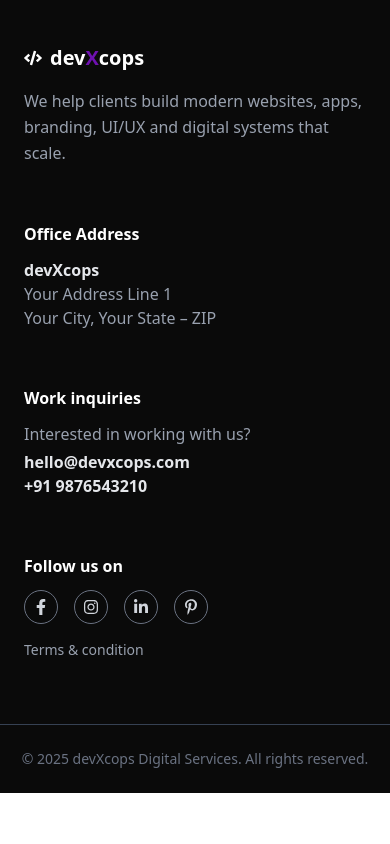
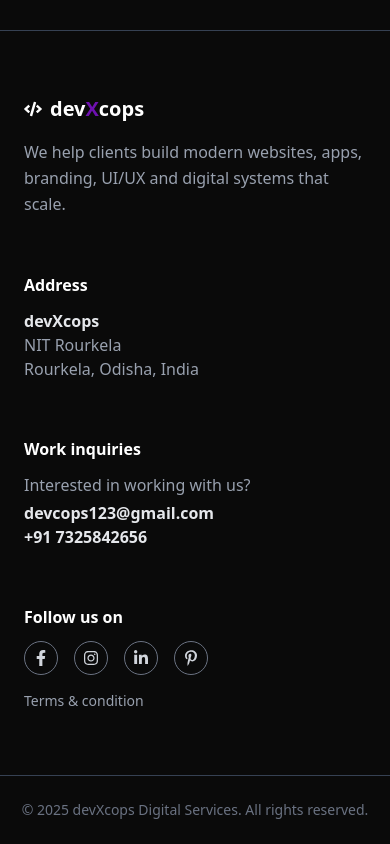
Before and after one commit to Shahab-16/DevXcops, a React (Vite) app in the folder client/: page /services in a window 390 px wide. Shown: the part 4564-5408 px from the top of the page. Before the commit the page ends 5357 px from the top, so only its background shows below. Built offline with nearby package versions, Linux system fonts and the light colour scheme.

Commit message:
fixed overlapping issue

```diff
--- a/client/src/components/Footer.jsx
+++ b/client/src/components/Footer.jsx
@@ -1,25 +1,33 @@
 import React from "react";
-import { FaArrowRight, FaFacebookF, FaInstagram, FaLinkedinIn, FaPinterestP, FaWhatsapp, FaCode } from "react-icons/fa";
+import {
+  FaArrowRight,
+  FaFacebookF,
+  FaInstagram,
+  FaLinkedinIn,
+  FaPinterestP,
+  FaWhatsapp,
+  FaCode,
+} from "react-icons/fa";
 
 const Footer = () => {
   return (
     <div className="w-full bg-[#0a0a0a] text-gray-300">
-
       {/* FULL WIDTH CTA SECTION */}
       <div className="w-full border-b border-gray-700">
         <div className="max-w-7xl mx-auto px-6 py-20 flex flex-col md:flex-row justify-between items-start md:items-center gap-6">
-
           {/* LEFT TEXT */}
           <div>
-            <p className="uppercase text-sm text-gray-400 tracking-wider mb-2">Let's Talk</p>
+            <p className="uppercase text-sm text-gray-400 tracking-wider mb-2">
+              Let's Talk
+            </p>
 
             <h2 className="text-4xl md:text-5xl font-extrabold text-white mb-4 leading-tight">
               Got a project?
             </h2>
 
             <p className="text-gray-400 max-w-xl">
-              We’re a team of creatives who build websites, apps, brands, UI/UX and digital identities
-              that help businesses grow and stand out.
+              We’re a team of creatives who build websites, apps, brands, UI/UX
+              and digital identities that help businesses grow and stand out.
             </p>
           </div>
 
@@ -36,7 +44,6 @@ const Footer = () => {
       {/* FULL WIDTH FOOTER MAIN SECTION */}
       <div className="w-full border-b border-gray-700">
         <div className="max-w-7xl mx-auto px-6 py-16 grid grid-cols-1 md:grid-cols-4 gap-14">
-
           {/* LOGO + ABOUT */}
           <div>
             <div className="flex items-center gap-2 text-white text-xl font-bold mb-4">
@@ -49,17 +56,18 @@ const Footer = () => {
             </div>
 
             <p className="text-gray-400 leading-relaxed">
-              We help clients build modern websites, apps, branding, UI/UX and digital systems that scale.
+              We help clients build modern websites, apps, branding, UI/UX and
+              digital systems that scale.
             </p>
           </div>
 
           {/* OFFICE ADDRESS */}
           <div>
-            <h3 className="text-white font-semibold mb-3">Office Address</h3>
+            <h3 className="text-white font-semibold mb-3">Address</h3>
             <p className="font-semibold text-gray-200">devXcops</p>
             <p className="text-gray-400">
-              Your Address Line 1 <br />
-              Your City, Your State – ZIP
+              NIT Rourkela<br />
+              Rourkela, Odisha, India
             </p>
           </div>
 
@@ -67,8 +75,10 @@ const Footer = () => {
           <div>
             <h3 className="text-white font-semibold mb-3">Work inquiries</h3>
             <p className="text-gray-400">Interested in working with us?</p>
-            <p className="font-semibold text-gray-200 mt-1">hello@devxcops.com</p>
-            <p className="font-semibold text-gray-200">+91 9876543210</p>
+            <p className="font-semibold text-gray-200 mt-1">
+              devcops123@gmail.com
+            </p>
+            <p className="font-semibold text-gray-200">+91 7325842656</p>
           </div>
 
           {/* SOCIAL LINKS */}
@@ -76,31 +86,57 @@ const Footer = () => {
             <h3 className="text-white font-semibold mb-3">Follow us on</h3>
 
             <div className="flex gap-4">
-              <a className="border border-gray-500 p-2 rounded-full hover:border-blue-600 hover:text-blue-600 transition">
+              <a
+                href="https://www.facebook.com"
+                target="_blank"
+                rel="noopener noreferrer"
+                className="border border-gray-500 p-2 rounded-full hover:border-blue-600 hover:text-blue-600 transition"
+              >
                 <FaFacebookF />
               </a>
-              <a className="border border-gray-500 p-2 rounded-full hover:border-blue-600 hover:text-blue-600 transition">
+
+              <a
+                href="https://www.instagram.com/devxcops?igsh=MTFrazBob2U1aGVhMg=="
+                target="_blank"
+                rel="noopener noreferrer"
+                className="border border-gray-500 p-2 rounded-full hover:border-blue-600 hover:text-blue-600 transition"
+              >
                 <FaInstagram />
               </a>
-              <a className="border border-gray-500 p-2 rounded-full hover:border-blue-600 hover:text-blue-600 transition">
+
+              <a
+                href="https://www.linkedin.com/in/devxcops-994a42380?utm_source=share&utm_campaign=share_via&utm_content=profile&utm_medium=android_app"
+                target="_blank"
+                rel="noopener noreferrer"
+                className="border border-gray-500 p-2 rounded-full hover:border-blue-600 hover:text-blue-600 transition"
+              >
                 <FaLinkedinIn />
               </a>
-              <a className="border border-gray-500 p-2 rounded-full hover:border-blue-600 hover:text-blue-600 transition">
+
+              <a
+                href="https://www.pinterest.com"
+                target="_blank"
+                rel="noopener noreferrer"
+                className="border border-gray-500 p-2 rounded-full hover:border-blue-600 hover:text-blue-600 transition"
+              >
                 <FaPinterestP />
               </a>
             </div>
 
-            <a href="#" className="block mt-4 text-gray-400 hover:text-white text-sm">
+            <a
+              href="#"
+              className="block mt-4 text-gray-400 hover:text-white text-sm"
+            >
               Terms & condition
             </a>
           </div>
-
         </div>
       </div>
 
       {/* COPYRIGHT SECTION (FULL WIDTH) */}
       <div className="w-full py-6 text-center text-gray-500 text-sm">
-        © {new Date().getFullYear()} devXcops Digital Services. All rights reserved.
+        © {new Date().getFullYear()} devXcops Digital Services. All rights
+        reserved.
       </div>
 
       {/* WHATSAPP FLOATING BUTTON */}
@@ -111,7 +147,6 @@ const Footer = () => {
       >
         <FaWhatsapp />
       </a>
-
     </div>
   );
 };
--- a/client/src/pages/Services.jsx
+++ b/client/src/pages/Services.jsx
@@ -98,7 +98,7 @@ const Services = () => {
 
       {/* 🔥 HERO SECTION LIKE ABOUT US */}
       <section
-        className="mt-[5%] relative h-[70vh] md:h-[88vh] bg-cover bg-center flex items-center justify-center"
+        className="mt-[18%] md:mt-[5%] relative h-[70vh] md:h-[88vh] bg-cover bg-center flex items-center justify-center"
         style={{ backgroundImage: `url(${services_img})` }}
       >
         {/* Dark overlay */}
@@ -112,7 +112,7 @@ const Services = () => {
             Leave us a little info, and we'll be in touch.
           </p>
 
-          <button className="mt-4 px-8 py-3 bg-purple-700 text-white text-lg font-semibold rounded-full hover:bg-purple-900 transition">
+          <button onClick={() => navigate("/contact")} className="mt-4 px-8 py-3 bg-purple-700 text-white text-lg font-semibold rounded-full hover:bg-purple-900 transition">
             Contact Us
           </button>
         </div>
--- a/client/src/pages/Works.jsx
+++ b/client/src/pages/Works.jsx
@@ -8,7 +8,7 @@ const Works = () => {
     <div className="bg-white text-black">
       {/* HERO */}
       <section
-        className="mt-[5%] relative h-[70vh] md:h-[88vh] bg-cover bg-center flex items-center justify-center"
+        className="mt-[18%] md:mt-[5%] relative h-[70vh] md:h-[88vh] bg-cover bg-center flex items-center justify-center"
         style={{ backgroundImage: `url(${work_img})` }}
       >
         <div className="absolute inset-0 bg-black/60"></div>
```
